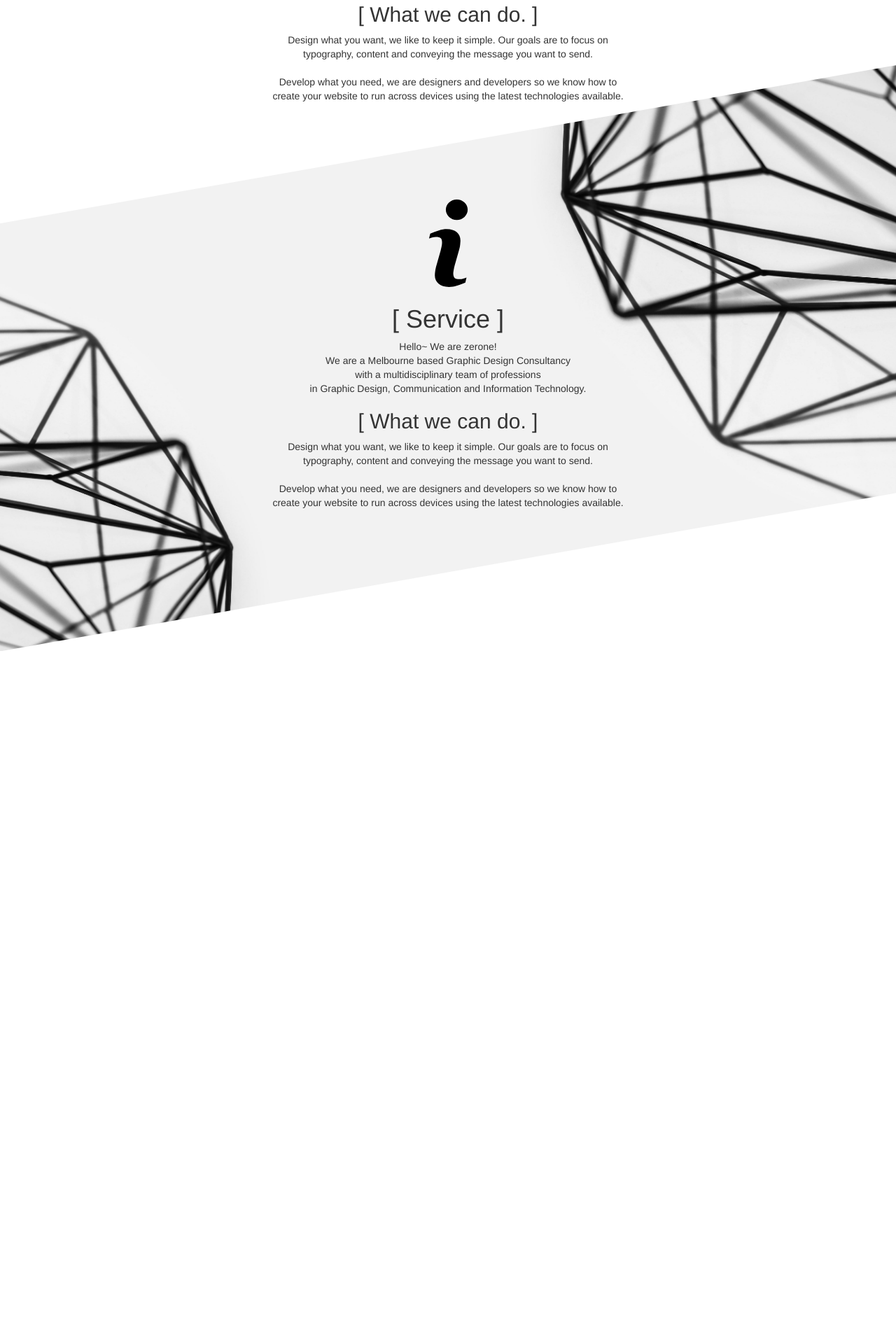
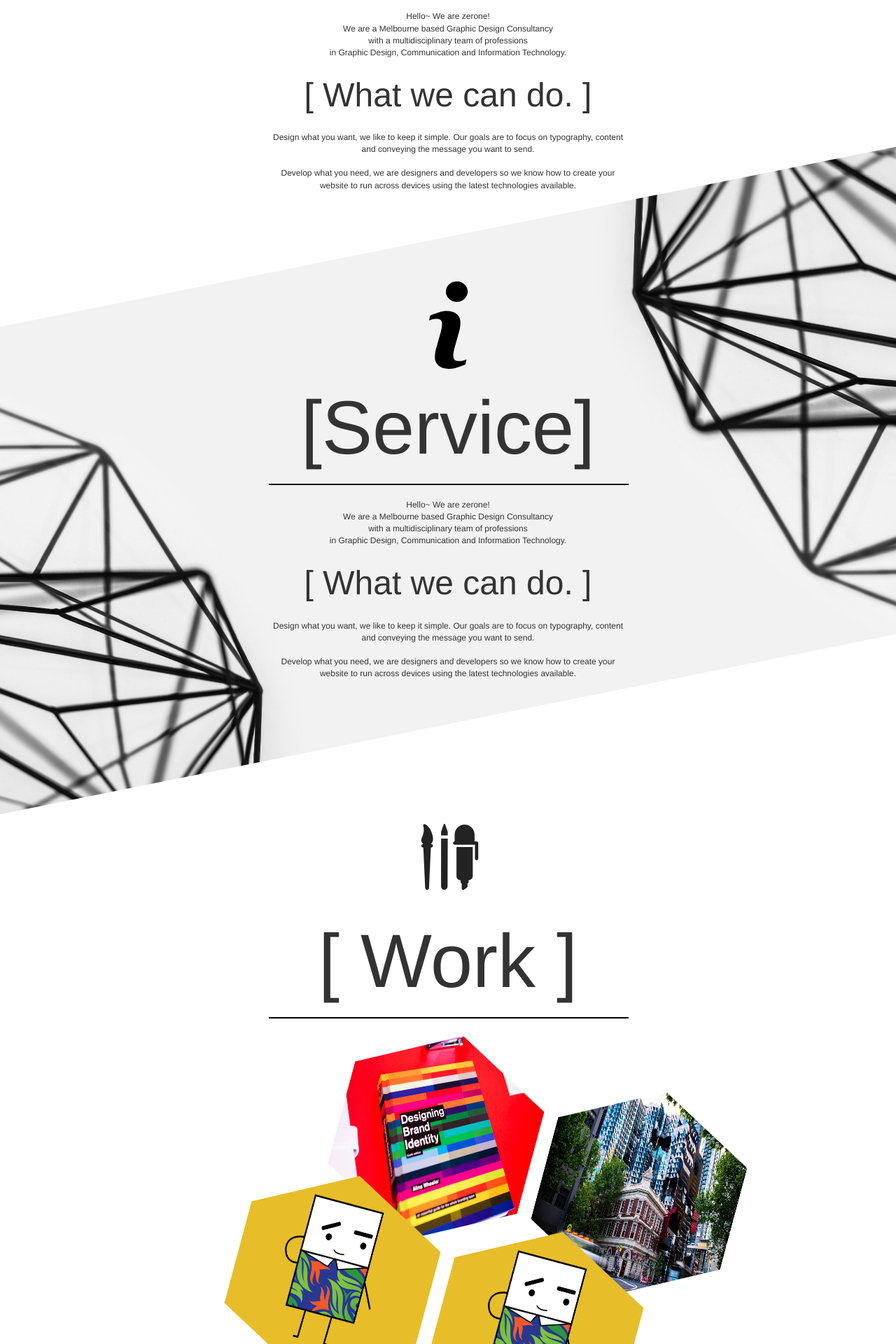
Before and after one commit to ZerOneStudio/Zerone-Website, a PHP site: page / in a window 1280 px wide. Shown: the part 1160-3080 px from the top of the page at 70% size. Before the commit the page ends 2090 px from the top, so only its background shows below. Run offline with PHP 8.4, Linux system fonts and the light colour scheme.

Commit message:
work finished

```diff
--- a/Web/css/stylesheet.css
+++ b/Web/css/stylesheet.css
@@ -91,7 +91,12 @@ header {
 #more a {
     color: white;
 }
-
+.line{
+    margin-bottom: 20px;
+    width: 100%;
+    text-align: center;
+    border: 1px black solid;
+}
 .section_icon{
     margin: auto 10%;
 }
@@ -99,6 +104,14 @@ header {
 .section_block {
     margin: 5% auto;
     text-align: center;
+}
+.section_title{
+    font-size: 9em;
+}
+.section_subtitle{
+    font-size: 4em;
+    margin-top: 5%;
+    margin-bottom: 5%;
 }
 .content_row{
     width: 40%;
@@ -154,3 +167,39 @@ header {
     color: white;
     font-size: 1.5em;
 }
+#work{
+    margin-top: -20%;
+}
+#work>.content_row{
+    margin: 2% auto 0 auto;
+    padding-bottom: 0;
+}
+.hexagon_image{
+    -webkit-clip-path: polygon(50% 0%, 100% 25%, 100% 75%, 50% 100%, 0% 75%, 0% 25%);
+    clip-path: polygon(50% 0%, 100% 25%, 100% 75%, 50% 100%, 0% 75%, 0% 25%);
+    transform:rotate(15deg);
+    -ms-transform:rotate(15deg); 	/* IE 9 */
+    -moz-transform:rotate(15deg); 	/* Firefox */
+    -webkit-transform:rotate(15deg); /* Safari 和 Chrome */
+    -o-transform:rotate(15deg);
+}
+.hexagon {
+    display: inline;
+    float: left;
+    height: 300px;
+    width: 350px;
+}
+#hex_first{
+    margin: 0 0 0 35%;
+}
+#hex_second {
+    margin: 80px 0 0 -60px;
+}
+#hex_third {
+    clear: left;
+    margin: -180px 0 0 300px;
+}
+#hex_forth{
+    clear: left;
+    margin: -220px 0 0 590px;
+}
--- a/Web/index.html
+++ b/Web/index.html
@@ -20,6 +20,7 @@
             integrity="sha384-0mSbJDEHialfmuBBQP6A4Qrprq5OVfW37PRR3j5ELqxss1yVqOtnepnHVP9aJ7xS"
             crossorigin="anonymous"></script>
     <link href="css/stylesheet.css" rel="stylesheet">
+    <link href="css/clean.css" rel="stylesheet">
     <link href='http://fonts.googleapis.com/css?family=Libre+Baskerville' rel='stylesheet' type='text/css'>
 
     <!-- HTML5 shim and Respond.js for IE8 support of HTML5 elements and media queries -->
@@ -35,7 +36,8 @@
         <div class="container-fluid">
             <!-- Brand and toggle get grouped for better mobile display -->
             <div class="navbar-header">
-                <button type="button" class="navbar-toggle collapsed" data-toggle="collapse" data-target="#bs-example-navbar-collapse-1" aria-expanded="false">
+                <button type="button" class="navbar-toggle collapsed" data-toggle="collapse"
+                        data-target="#bs-example-navbar-collapse-1" aria-expanded="false">
                     <span class="sr-only">Toggle navigation</span>
                     <span class="icon-bar" style="color: black"></span>
                     <span class="icon-bar"></span>
@@ -46,7 +48,7 @@
             <!-- Collect the nav links, forms, and other content for toggling -->
             <div class="collapse navbar-collapse navbar-center" id="bs-example-navbar-collapse-1">
                 <ul class="nav navbar-nav nav-center">
-                    <li ><a href="#About">About <span class="sr-only">(current)</span></a></li>
+                    <li><a href="#About">About <span class="sr-only">(current)</span></a></li>
                     <li><a href="#Service">Service</a></li>
                     <li><a href="#Work">Work</a></li>
                     <li><a href="#Team">Team</a></li>
@@ -72,13 +74,15 @@
         </div>
     </div>
     <div class="content_row">
-    <h1>[ About ]</h1>
+        <h1 class="section_title">[ About ]</h1>
+        <hr class="line">
         <p>Hello~ We are zerone!<br/>
             We are a Melbourne based Graphic Design Consultancy<br>
             with a multidisciplinary team of professions<br>
             in Graphic Design, Communication and Information Technology.</p>
-    <h2>[ What we can do. ]</h2>
-    <p>Design what you want, we like to keep it simple. Our goals are to focus on typography, content and conveying the
+        <h2 class="section_subtitle">[ What we can do. ]</h2>
+        <p>Design what you want, we like to keep it simple. Our goals are to focus on typography, content and conveying
+            the
             message you want to send.
             <br/>
             <br/>
@@ -95,13 +99,15 @@
         </div>
     </div>
     <div class="content_row">
-    <h1>[ Service ]</h1>
+        <h1 class="section_title">[Service]</h1>
+        <hr class="line">
         <p>Hello~ We are zerone!<br/>
             We are a Melbourne based Graphic Design Consultancy<br>
             with a multidisciplinary team of professions<br>
             in Graphic Design, Communication and Information Technology.</p>
-    <h2>[ What we can do. ]</h2>
-    <p>Design what you want, we like to keep it simple. Our goals are to focus on typography, content and conveying the
+        <h2 class="section_subtitle">[ What we can do. ]</h2>
+        <p>Design what you want, we like to keep it simple. Our goals are to focus on typography, content and conveying
+            the
             message you want to send.
             <br/>
             <br/>
@@ -112,6 +118,30 @@
 </div>
 
 
+<div id="work" class="section_block">
+    <div class="row block">
+        <div class="col-md-6 col-md-offset-3">
+            <img class="section_icon" src="img/Work_Icon.svg" width="20%" height="auto"/>
+        </div>
+    </div>
+    <div class="content_row">
+        <h1 class="section_title">[ Work ]</h1>
+        <hr class="line">
+        </div>
+        <div class="hexagon clearfix" id="hex_first">
+            <img class="hexagon_image" src="img/4.jpg" width="80%" height="100%">
+        </div>
+        <div class="hexagon" id="hex_second">
+            <img class="hexagon_image" src="img/Building80.jpg" width="80%" height="100%">
+        </div>
+        <div class="hexagon" id="hex_third">
+            <img class="hexagon_image" src="img/Contact-boy.png" width="80%" height="100%">
+        </div>
+        <div class="hexagon" id="hex_forth">
+            <img class="hexagon_image" src="img/Contact-boy.png" width="80%" height="100%">
+        </div>
+    </div>
+</div>
 
 
 <!-- jQuery (necessary for Bootstrap's JavaScript plugins) -->
```
Also changed, not shown: Web/img/4.jpg (added), Web/img/About_Icon.svg (added), Web/img/Building80.jpg (added), Web/img/Contact-boy.png (added), Web/img/Contact_Icon.svg (added), Web/img/Service_Icon.svg (added), Web/img/Team_Icon.svg (added), Web/img/Work_Icon.svg (added). Lines whose indentation alone changed are shown as unchanged.
